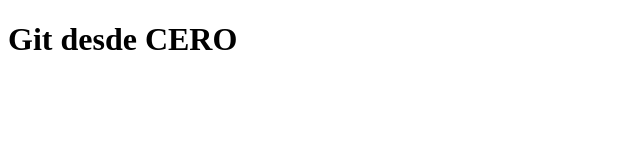
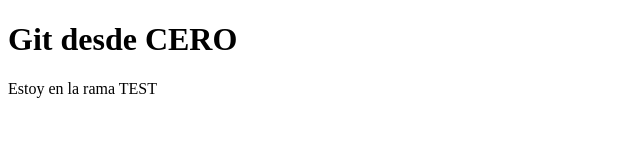
Before and after one commit to EslebanPerez/PracticandoGit, a plain HTML site: page index.html in a window 1280 px wide. Shown: the whole page, without its empty margins (0-640 px from the left). Drawn offline with Linux system fonts and the light colour scheme.

Commit message:
Cambio desde la rama test

```diff
--- a/index.html
+++ b/index.html
@@ -10,5 +10,6 @@
     <h1>
       Git desde CERO
     </h1>
+    <section>Estoy en la rama TEST</section>
 </body>
 </html>
```
